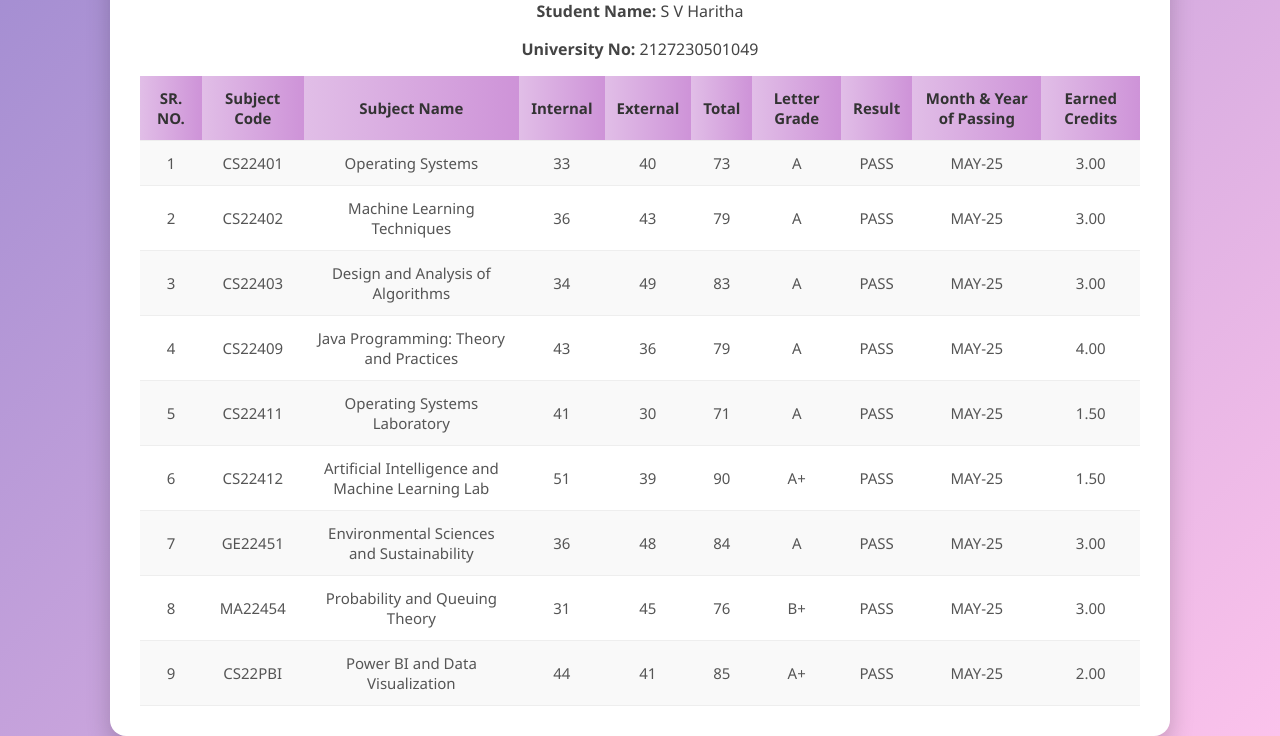
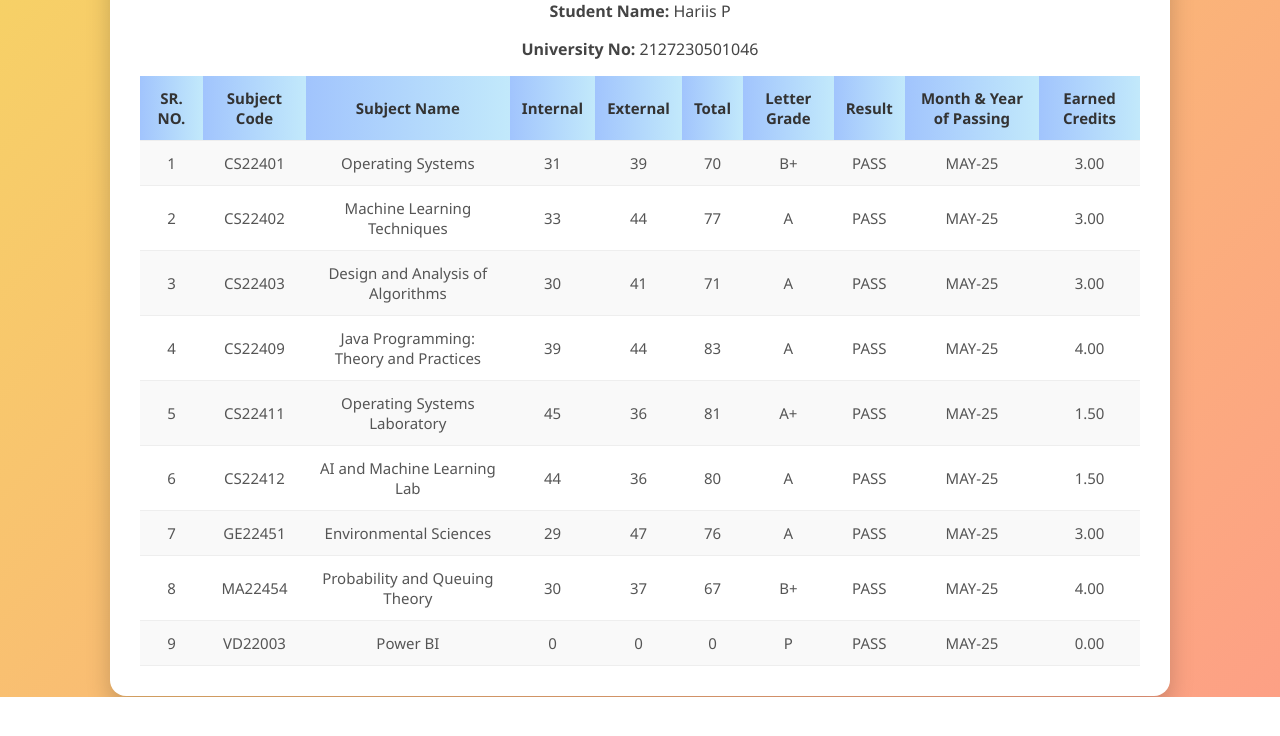
Before and after one commit to Harizz707/uit-fat-1, a plain HTML site: page index.html in a window 1280 px wide. Shown: the part 103-839 px from the top of the page. After the commit the page ends 800 px from the top, so only its background shows below. Drawn offline with Linux system fonts and the light colour scheme.

Commit message:
index.html

```diff
--- a/index.html
+++ b/index.html
@@ -1,13 +1,13 @@
 <!DOCTYPE html>
 <html lang="en">
 <head>
-  <meta charset="UTF-8" />
-  <meta name="viewport" content="width=device-width, initial-scale=1.0"/>
+  <meta charset="UTF-8">
+  <meta name="viewport" content="width=device-width, initial-scale=1.0">
   <title>Semester Result</title>
   <style>
     body {
       font-family: 'Segoe UI', sans-serif;
-      background: linear-gradient(135deg, #a18cd1 0%, #fbc2eb 100%);
+      background: linear-gradient(135deg, #f6d365 0%, #fda085 100%);
       margin: 0;
       padding: 0;
       display: flex;
@@ -27,7 +27,7 @@
     h1 {
       margin-bottom: 8px;
       font-size: 28px;
-      background: linear-gradient(to right, #b084cc, #8e44ad);
+      background: linear-gradient(to right, #667eea, #764ba2);
       -webkit-background-clip: text;
       -webkit-text-fill-color: transparent;
     }
@@ -47,7 +47,7 @@
       border-bottom: 1px solid #eee;
     }
     th {
-      background: linear-gradient(to right, #e1bee7, #ce93d8);
+      background: linear-gradient(to right, #a1c4fd, #c2e9fb);
       color: #333;
       font-weight: 600;
     }
@@ -66,8 +66,8 @@
   <div class="container">
     <h1>Semester Result</h1>
     <div class="student-info">
-      <p><strong>Student Name:</strong> S V Haritha</p>
-      <p><strong>University No:</strong> 2127230501049</p>
+      <p><strong>Student Name:</strong> Hariis P</p>
+      <p><strong>University No:</strong> 2127230501046</p>
     </div>
     <table>
       <tr>
@@ -82,15 +82,15 @@
         <th>Month & Year of Passing</th>
         <th>Earned Credits</th>
       </tr>
-      <tr><td>1</td><td>CS22401</td><td>Operating Systems</td><td>33</td><td>40</td><td>73</td><td>A</td><td>PASS</td><td>MAY-25</td><td>3.00</td></tr>
-      <tr><td>2</td><td>CS22402</td><td>Machine Learning Techniques</td><td>36</td><td>43</td><td>79</td><td>A</td><td>PASS</td><td>MAY-25</td><td>3.00</td></tr>
-      <tr><td>3</td><td>CS22403</td><td>Design and Analysis of Algorithms</td><td>34</td><td>49</td><td>83</td><td>A</td><td>PASS</td><td>MAY-25</td><td>3.00</td></tr>
-      <tr><td>4</td><td>CS22409</td><td>Java Programming: Theory and Practices</td><td>43</td><td>36</td><td>79</td><td>A</td><td>PASS</td><td>MAY-25</td><td>4.00</td></tr>
-      <tr><td>5</td><td>CS22411</td><td>Operating Systems Laboratory</td><td>41</td><td>30</td><td>71</td><td>A</td><td>PASS</td><td>MAY-25</td><td>1.50</td></tr>
-      <tr><td>6</td><td>CS22412</td><td>Artificial Intelligence and Machine Learning Lab</td><td>51</td><td>39</td><td>90</td><td>A+</td><td>PASS</td><td>MAY-25</td><td>1.50</td></tr>
-      <tr><td>7</td><td>GE22451</td><td>Environmental Sciences and Sustainability</td><td>36</td><td>48</td><td>84</td><td>A</td><td>PASS</td><td>MAY-25</td><td>3.00</td></tr>
-      <tr><td>8</td><td>MA22454</td><td>Probability and Queuing Theory</td><td>31</td><td>45</td><td>76</td><td>B+</td><td>PASS</td><td>MAY-25</td><td>3.00</td></tr>
-      <tr><td>9</td><td>CS22PBI</td><td>Power BI and Data Visualization</td><td>44</td><td>41</td><td>85</td><td>A+</td><td>PASS</td><td>MAY-25</td><td>2.00</td></tr>
+      <tr><td>1</td><td>CS22401</td><td>Operating Systems</td><td>31</td><td>39</td><td>70</td><td>B+</td><td>PASS</td><td>MAY-25</td><td>3.00</td></tr>
+      <tr><td>2</td><td>CS22402</td><td>Machine Learning Techniques</td><td>33</td><td>44</td><td>77</td><td>A</td><td>PASS</td><td>MAY-25</td><td>3.00</td></tr>
+      <tr><td>3</td><td>CS22403</td><td>Design and Analysis of Algorithms</td><td>30</td><td>41</td><td>71</td><td>A</td><td>PASS</td><td>MAY-25</td><td>3.00</td></tr>
+      <tr><td>4</td><td>CS22409</td><td>Java Programming: Theory and Practices</td><td>39</td><td>44</td><td>83</td><td>A</td><td>PASS</td><td>MAY-25</td><td>4.00</td></tr>
+      <tr><td>5</td><td>CS22411</td><td>Operating Systems Laboratory</td><td>45</td><td>36</td><td>81</td><td>A+</td><td>PASS</td><td>MAY-25</td><td>1.50</td></tr>
+      <tr><td>6</td><td>CS22412</td><td>AI and Machine Learning Lab</td><td>44</td><td>36</td><td>80</td><td>A</td><td>PASS</td><td>MAY-25</td><td>1.50</td></tr>
+      <tr><td>7</td><td>GE22451</td><td>Environmental Sciences</td><td>29</td><td>47</td><td>76</td><td>A</td><td>PASS</td><td>MAY-25</td><td>3.00</td></tr>
+      <tr><td>8</td><td>MA22454</td><td>Probability and Queuing Theory</td><td>30</td><td>37</td><td>67</td><td>B+</td><td>PASS</td><td>MAY-25</td><td>4.00</td></tr>
+      <tr><td>9</td><td>VD22003</td><td>Power BI</td><td>0</td><td>0</td><td>0</td><td>P</td><td>PASS</td><td>MAY-25</td><td>0.00</td></tr>
     </table>
   </div>
 </body>
```
